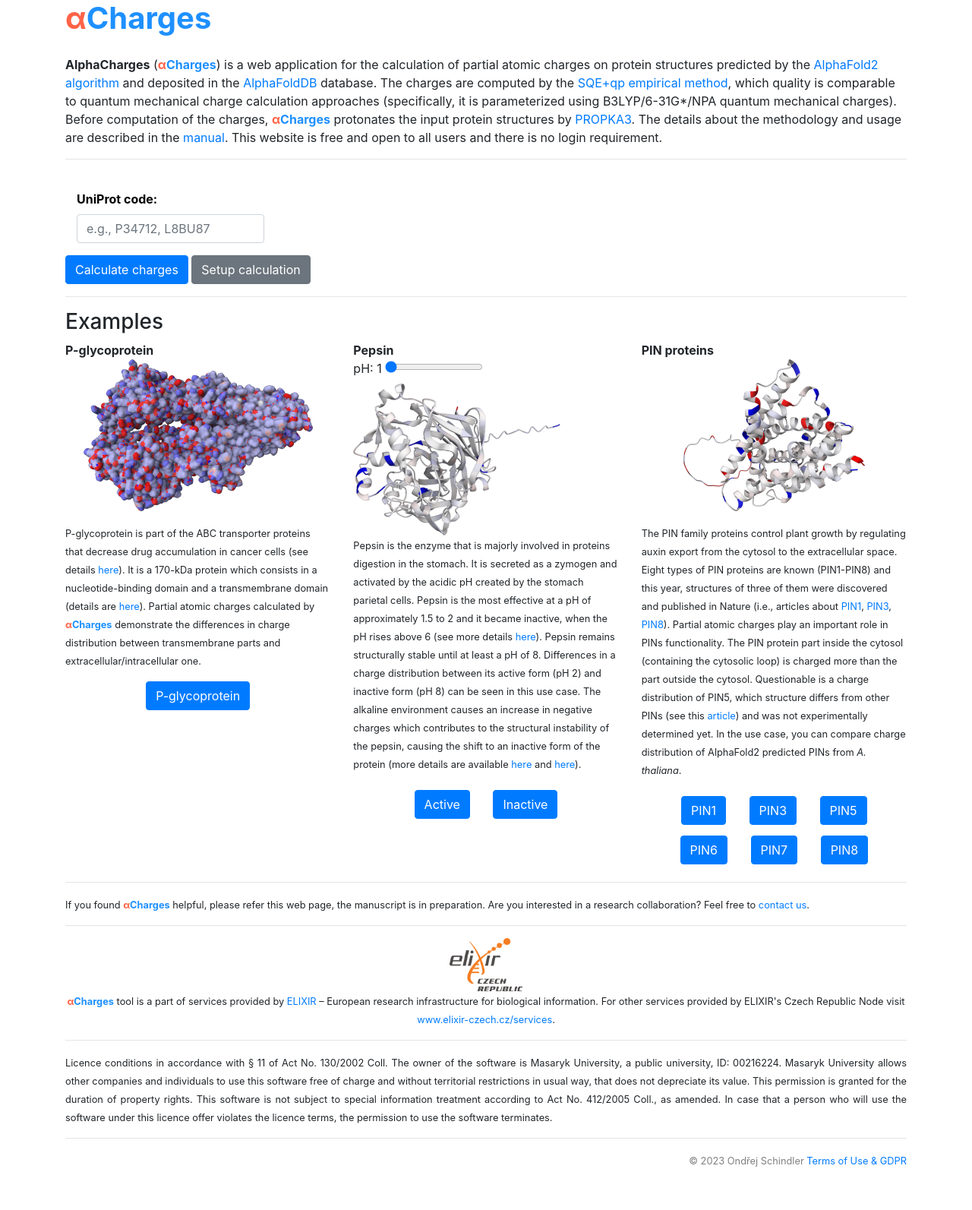
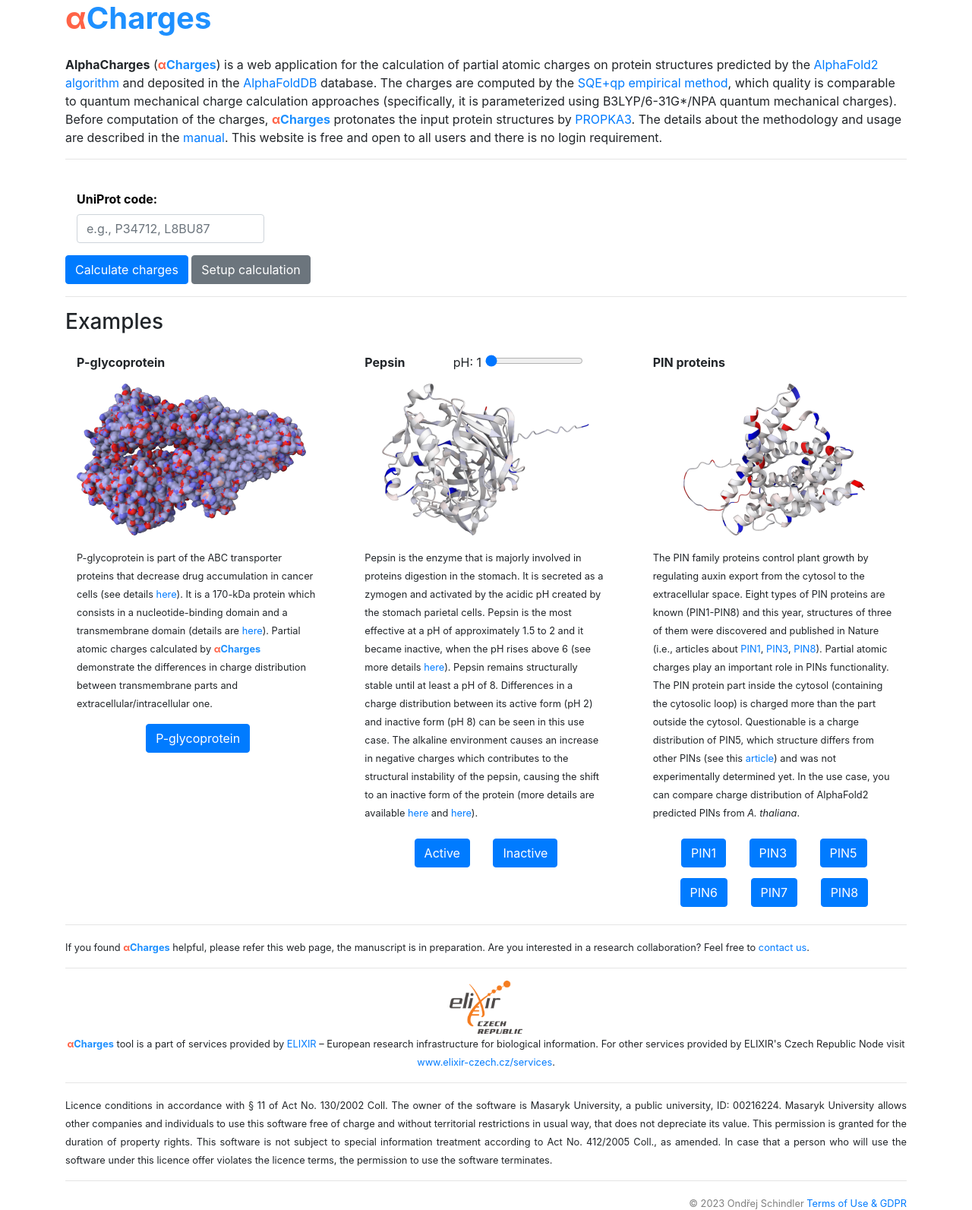
Before and after one commit to sb-ncbr/AlphaCharges, a Flask app: page / in a window 1280 px wide. Shown: the part 32-1625 px from the top of the page at 76% size. Before the commit the page ends 1568 px from the top, so only its background shows below. Run offline with Flask 2, Linux system fonts and the light colour scheme; some libraries are stand-ins or nearby versions.

Commit message:
fix: lined up examples

```diff
--- a/app/templates/index.html
+++ b/app/templates/index.html
@@ -70,12 +70,18 @@
             <h3>Examples</h3>
         </div>
     </div>
-    <div class="row">
+    <div class="row mt-3">
+        <!-- glycoprotein -->
         <div class="col-lg-4">
-            <strong>P-glycoprotein</strong><br>
-            <p style="text-align:center;"><img src="{{ url_for('static', filename='assets/p_glycoprotein.png') }}"
-                    alt="P-glycoprotein" style="height: 200px"></p>
-            <p><small>
+            <div class="col">
+                <strong>P-glycoprotein</strong>
+            </div>
+            <div class="col text-align mt-3">
+                <img src="{{ url_for('static', filename='assets/p_glycoprotein.png') }}" alt="P-glycoprotein"
+                    style="height: 200px">
+            </div>
+            <div class="col mt-3">
+                <small>
                     P-glycoprotein is part of the ABC transporter proteins that decrease drug accumulation in cancer
                     cells (see details <a
                         href="https://www.sciencedirect.com/science/article/pii/S0041008X0400482X?via%3Dihub"
@@ -87,8 +93,8 @@
                     demonstrate the differences in charge
                     distribution between transmembrane parts and extracellular/intracellular one.
                 </small>
-            </p>
-            <div class="text-center">
+            </div>
+            <div class="col text-center mt-3">
                 <form method=post enctype=multipart/form-data>
                     <input type="hidden" name="ph" value='7.2' />
                     <input type="hidden" name="prediction_version" value='4' />
@@ -96,12 +102,22 @@
                     <button type="submit" class="btn btn-primary" name="action"
                         value="calculate charges">P-glycoprotein</button>
                 </form>
-            </div><br><br>
             </div>
+        </div>
+        <!-- pepsin -->
         <div class="col-lg-4">
-            <strong>Pepsin</strong><br>
-            <label id="ph_range_label" for="customRange1" class="form-label">pH: 1</label>
+            <div class="col">
+                <div class="row">
+                    <div class="col-4">
+                        <strong>Pepsin</strong>
+                    </div>
+                    <div class="col">
+                        <label id="ph_range_label" for="customRange1" class="form-label m-0">pH: 1</label>
                         <input type="range" class="form-range" id="ph_range" min=1 max=8 value=1>
+                    </div>
+                </div>
+            </div>
+            <div class="col text-center mt-3">
                 <img id="cat1" class="cat_image" src="{{ url_for('static', filename='assets/pepsin_ph1.png') }}"
                     style="height: 200px">
                 <img id="cat2" class="cat_image" src="{{ url_for('static', filename='assets/pepsin_ph2.png') }}"
@@ -118,7 +134,8 @@
                     style="height: 200px" hidden>
                 <img id="cat8" class="cat_image" src="{{ url_for('static', filename='assets/pepsin_ph8.png') }}"
                     style="height: 200px" hidden>
-            <p>
+            </div>
+            <div class="col mt-3">
                 <small>
                     Pepsin is the enzyme that is majorly involved in proteins digestion in the stomach. It is secreted
                     as a zymogen and activated by the acidic pH created by the stomach parietal cells. Pepsin is the
@@ -134,9 +151,9 @@
                         href="https://www.sciencedirect.com/science/article/abs/pii/S0141022921001290?via%3Dihub"
                         target="_blank" rel="noreferrer">here</a>).
                 </small>
-            </p>
-            <div class="text-center">
-                <form method=post enctype=multipart/form-data class="btn">
+            </div>
+            <div class="col text-center mt-3">
+                <form method=post enctype=multipart/form-data class=" btn">
                     <input type="hidden" name="ph" value='2' />
                     <input type="hidden" name="prediction_version" value='4' />
                     <input type="hidden" name="code" value='P00791' />
@@ -151,22 +168,27 @@
                         value="calculate charges">Inactive</button>
                 </form>
             </div>
-            <br><br>
         </div>
+        <!-- pin -->
         <div class="col-lg-4">
-            <strong>PIN proteins</strong><br>
-            <p style="text-align:center;"><img src="{{ url_for('static', filename='assets/pin8.png') }}" alt="pin"
-                    style="height: 200px"></p>
-            <p>
+            <div class="col">
+                <strong>PIN proteins</strong>
+            </div>
+            <div class="col text-center mt-3">
+                <img src="{{ url_for('static', filename='assets/pin8.png') }}" alt="pin" style="height: 200px">
+            </div>
+            <div class="col mt-3">
                 <small>
                     The PIN family proteins control plant growth by regulating auxin export from the cytosol to the
                     extracellular space. Eight types of PIN proteins are known (PIN1-PIN8) and this year, structures of
                     three of them were discovered and published in Nature (i.e., articles about <a
-                        href="https://www.nature.com/articles/s41586-022-05143-9" target="_blank"
-                        rel="noreferrer">PIN1</a>, <a href="https://www.nature.com/articles/s41586-022-05142-w"
-                        target="_blank" rel="noreferrer">PIN3</a>, <a
-                        href="https://www.nature.com/articles/s41586-022-04883-y" target="_blank"
-                        rel="noreferrer">PIN8</a>). Partial atomic charges play an important role in PINs functionality.
+                        href=" https://www.nature.com/articles/s41586-022-05143-9" target="_blank" rel="noreferrer">
+                        PIN1</a>,
+                    <a href="https://www.nature.com/articles/s41586-022-05142-w" target="_blank"
+                        rel="noreferrer">PIN3</a>,
+                    <a href="https://www.nature.com/articles/s41586-022-04883-y" target="_blank"
+                        rel="noreferrer">PIN8</a>).
+                    Partial atomic charges play an important role in PINs functionality.
                     The PIN protein part inside the cytosol (containing the cytosolic loop) is charged more than the
                     part outside the cytosol. Questionable is a charge distribution of PIN5, which structure differs
                     from other PINs (see this <a href="https://www.nature.com/articles/s41586-022-04883-y"
@@ -174,8 +196,8 @@
                     use case, you can compare charge distribution of AlphaFold2 predicted PINs from <em>A.
                         thaliana</em>.
                 </small>
-            </p>
-            <div class="text-center">
+            </div>
+            <div class="col text-center mt-3">
                 <form method=post enctype=multipart/form-data class="btn">
                     <input type="hidden" name="ph" value='7.2' />
                     <input type="hidden" name="prediction_version" value='4' />
@@ -249,7 +271,10 @@
         for (let i = 0; i < cat_images.length; ++i) {
             cat_images[i].setAttribute('hidden', true);
         }
-        document.getElementById(`cat${range.value}`).removeAttribute('hidden');
+        console.log(range.value);
+        const keep = document.getElementById(`cat${range.value}`);
+        console.log(keep);
+        keep.removeAttribute('hidden');
     }
 </script>
 {% endblock scripts %}
```
Lines whose indentation alone changed are shown as unchanged.
